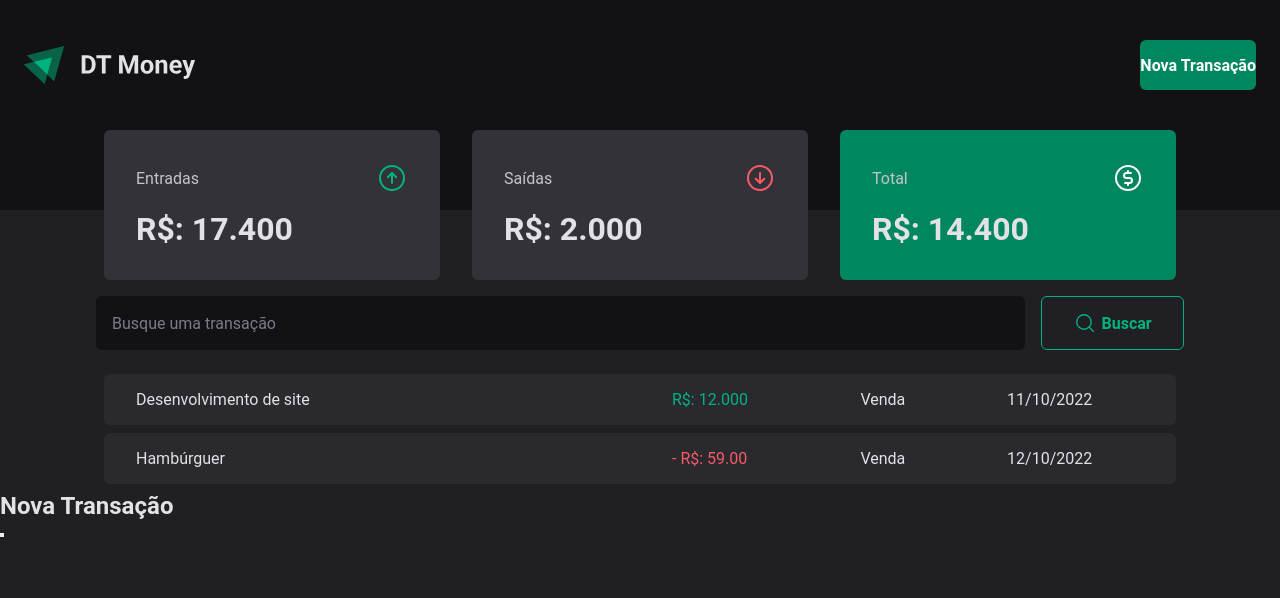
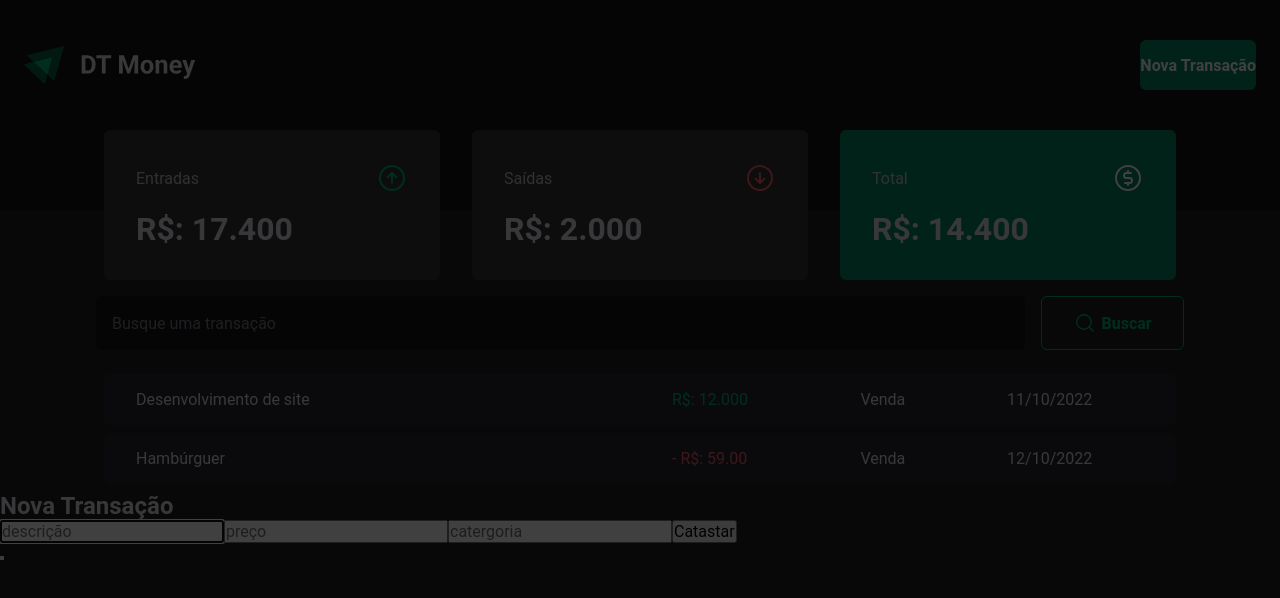
Before and after one commit to ReinaldoARamos/Dt-Money_ignite_03, a React (Vite) app: page / in a window 1280 px wide. Both pictures are taken after a click on the button "Nova Transação". Shown: the top 598 px of the page. Built offline with nearby package versions, Linux system fonts and the light colour scheme.

Commit message:
criando o overlay e arrumando os imports

```diff
--- a/src/Components/NewTransaction/index.tsx
+++ b/src/Components/NewTransaction/index.tsx
@@ -1,14 +1,24 @@
 import * as Dialog from "@radix-ui/react-dialog";
-import { Overlay } from "@radix-ui/react-dialog";
+import { Overlay, Content } from "./style";
+
 
 export function NewTransactionModal() {
   return (
     <Dialog.Portal>
      <Overlay/>
-      <Dialog.Content>
+      <Content>
         <Dialog.Title>Nova Transação</Dialog.Title>
+        <form action="">
+            <input type="text" placeholder="descrição"/>
+            <input type="number" placeholder="preço"/>
+            <input type="text" placeholder="catergoria"/>
+
+            <button type="submit">
+                Catastar
+            </button>
+        </form>
         <Dialog.Close />
-      </Dialog.Content>
+      </Content>
     </Dialog.Portal>
   );
 }
--- a/src/Components/NewTransaction/style.ts
+++ b/src/Components/NewTransaction/style.ts
@@ -3,4 +3,12 @@ import * as Dialog from "@radix-ui/react-dialog";
 
 
 export const Overlay = styled(Dialog.Overlay)`
+position: fixed;
+width: 100vw;
+height: 100vh;
+inset: 0;
+background: rgba(0, 0, 0 , 0.75) ;
 `
+
+export const Content = styled(Dialog.Content)`
+`
```
